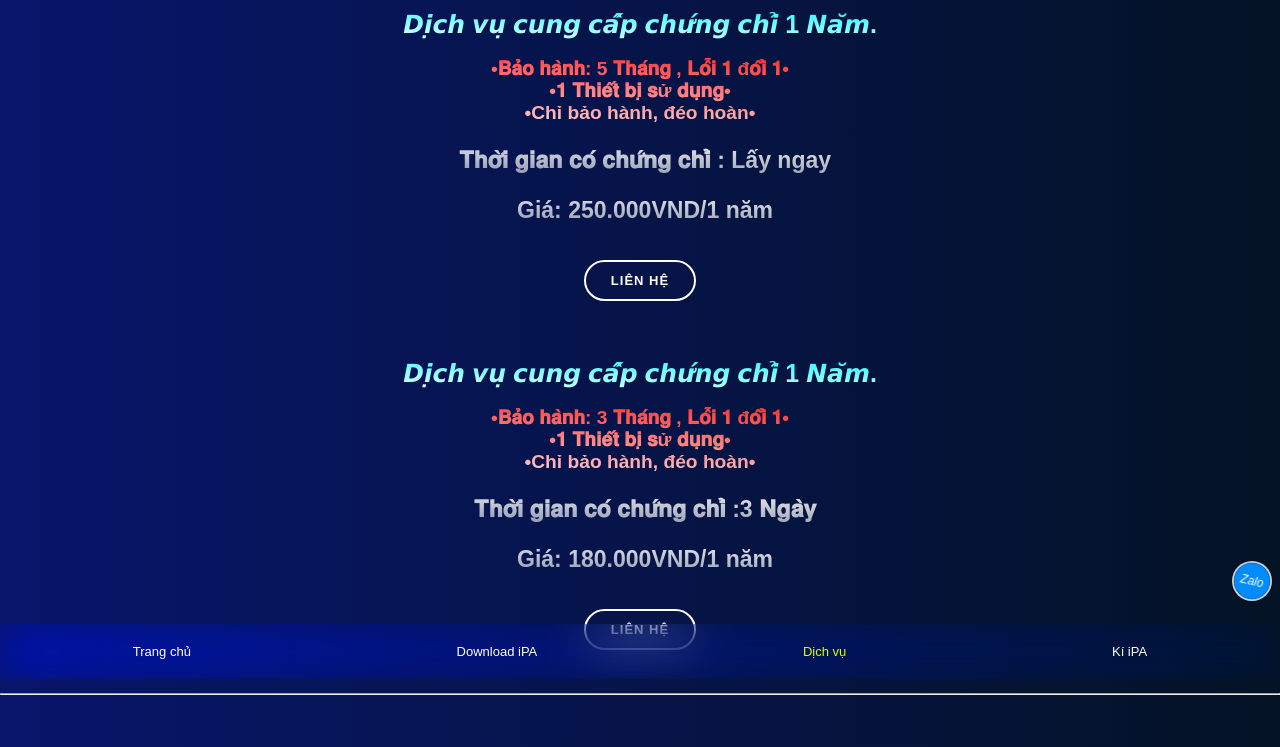
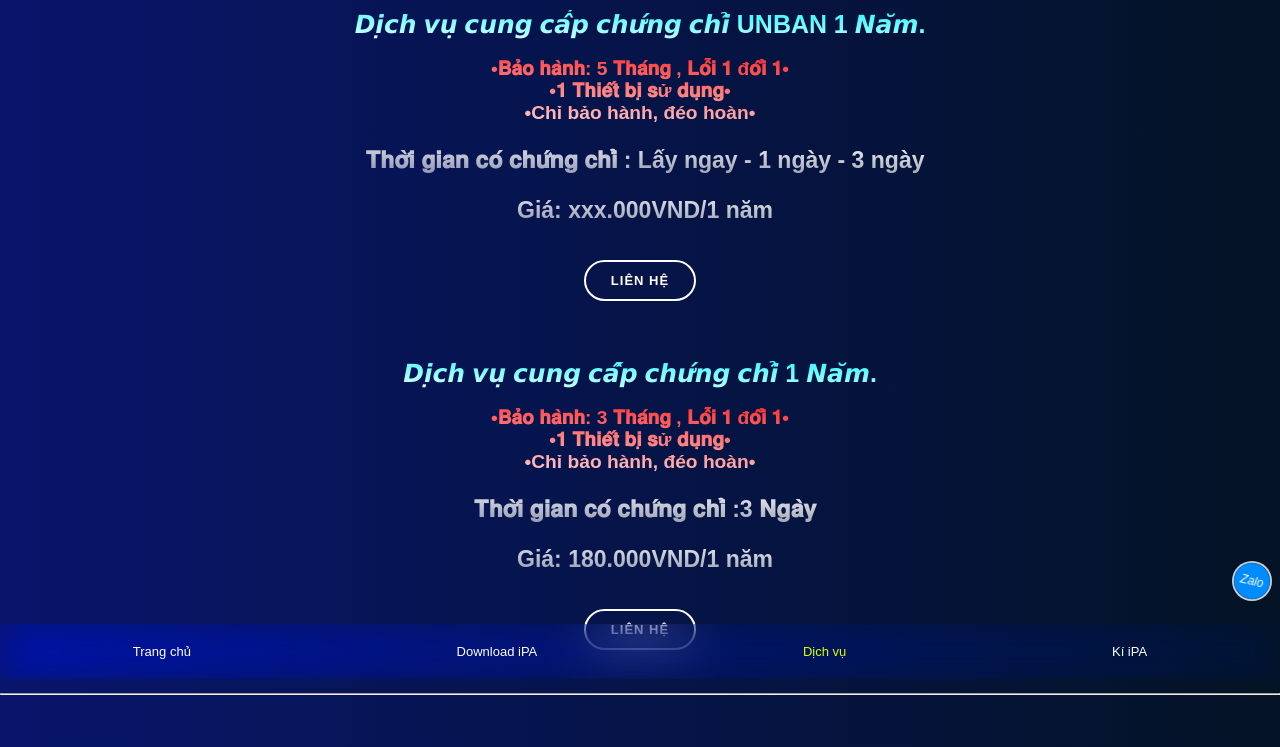
Before and after one commit to WeansHHN/dv, a plain HTML site: page index.html in a window 1280 px wide. Shown: the part 121-868 px from the top of the page. Drawn offline with Linux system fonts and the light colour scheme.

Commit message:
Update index.html

```diff
--- a/index.html
+++ b/index.html
@@ -408,10 +408,10 @@
                         </div>
                     </div>
                     <div class="text-content">
-                        <h5 class="text5">𝘿𝙞̣𝙘𝙝 𝙫𝙪̣ 𝙘𝙪𝙣𝙜 𝙘𝙖̂́𝙥 𝙘𝙝𝙪̛́𝙣𝙜 𝙘𝙝𝙞̉ 1 𝙉𝙖̆𝙢.</h5>
+                        <h5 class="text5">𝘿𝙞̣𝙘𝙝 𝙫𝙪̣ 𝙘𝙪𝙣𝙜 𝙘𝙖̂́𝙥 𝙘𝙝𝙪̛́𝙣𝙜 𝙘𝙝𝙞̉ UNBAN 1 𝙉𝙖̆𝙢.</h5>
                         <h6 class="text7">•𝐁𝐚̉𝐨 𝐡𝐚̀𝐧𝐡: 5 𝐓𝐡𝐚́𝐧𝐠 , 𝐋𝐨̂̃𝐢 𝟏 đ𝐨̂̉𝐢 𝟏•<br>•𝟏 𝐓𝐡𝐢𝐞̂́𝐭 𝐛𝐢̣ 𝐬ử 𝐝𝐮̣𝐧𝐠•<br>•Chỉ bảo hành, đéo hoàn•</h6>
-                        <h3>𝐓𝐡𝐨̛̀𝐢 𝐠𝐢𝐚𝐧 𝐜𝐨́ 𝐜𝐡𝐮̛́𝐧𝐠 𝐜𝐡𝐢̉ : Lấy ngay </h3>
-                        <h3>Giá: 250.000VND/1 năm</h3>
+                        <h3>𝐓𝐡𝐨̛̀𝐢 𝐠𝐢𝐚𝐧 𝐜𝐨́ 𝐜𝐡𝐮̛́𝐧𝐠 𝐜𝐡𝐢̉ : Lấy ngay - 1 ngày - 3 ngày </h3>
+                        <h3>Giá: xxx.000VND/1 năm</h3>
                         <br>
                         <br>
                         <a href="https://www.facebook.com/weansios" class="main-stroked-button" tabindex="0">Liên hệ</a>
```
